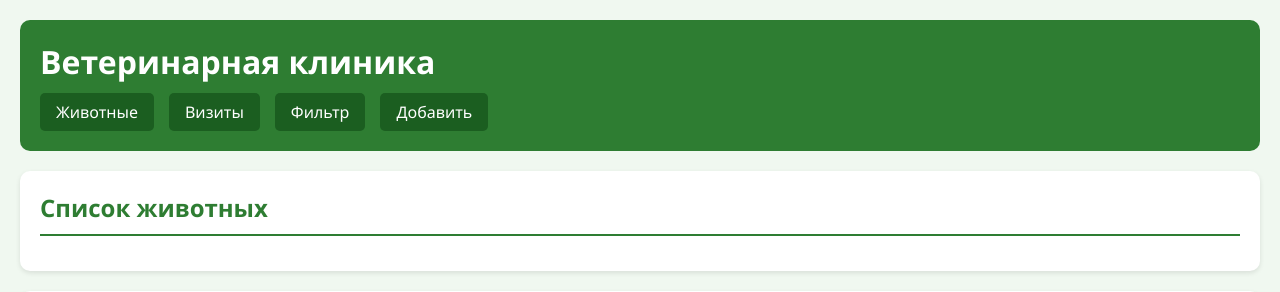
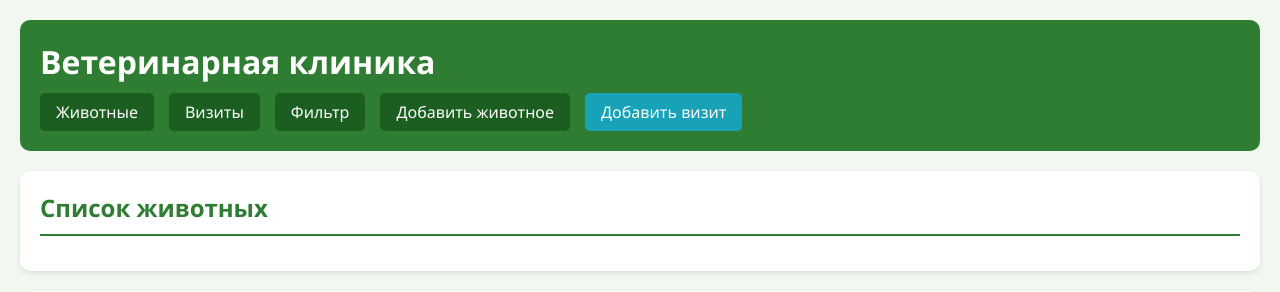
Before and after one commit to yakini10/yakini10.github.io, a PHP site: page /pratique/index.php in a window 1280 px wide. Shown: the top 292 px of the page. Run offline with PHP 8.4, Linux system fonts and the light colour scheme; data that the repository does not hold is empty.

Commit message:
Update index.php

```diff
--- a/pratique/index.php
+++ b/pratique/index.php
@@ -158,7 +158,8 @@ $proprietaires = $pdo->query("SELECT * FROM proprietaires")->fetchAll();
             <a href="#animaux"> Животные</a>
             <a href="#visites"> Визиты</a>
             <a href="#filtrer"> Фильтр</a>
-            <a href="form.php"> Добавить</a>
+            <a href="form.php"> Добавить животное</a>
+            <a href="visite_ajouter.php" style="background: #17a2b8;"> Добавить визит</a>
         </div>
     </div>
 
```
